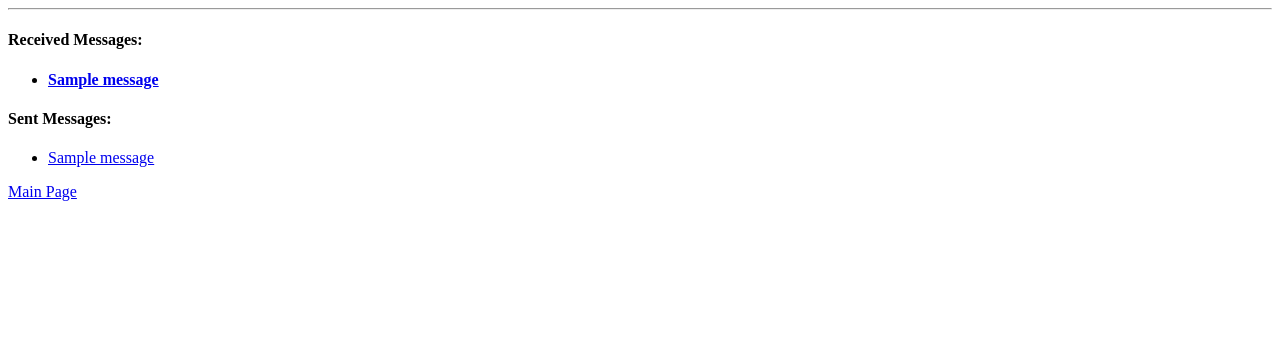
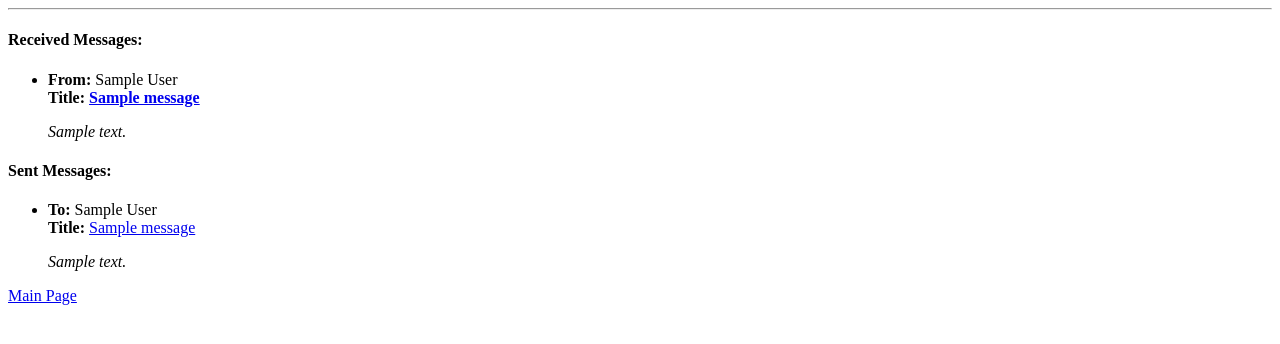
Before and after one commit to Mczepcz/408_warsztaty_II, a PHP site: page /messages.php in a window 1280 px wide. Shown: the top 344 px of the page. Run offline with PHP 8.4, Linux system fonts and the light colour scheme; the visitor is signed in with stand-in values (Sample User, id 1); tables that the repository leaves empty or names only in its code hold one stand-in row (values such as "Sample post").

Commit message:
Way of showing messages was improved

```diff
--- a/index.php
+++ b/index.php
@@ -48,6 +48,7 @@ $connectedUserId = $connectedUser->getId();
         <form method='POST'>
             <label>Your new Entry:</label><br/>
             <textarea name='tweetText' rows ='10' cols='45' maxlength='140' placeholder='Write your short message'></textarea><br/>
+            <p><span>0<span>/140</p>
             <input type="submit" value='Tweet'/>
         </form>
         <br/>
--- a/messages.php
+++ b/messages.php
@@ -22,8 +22,9 @@
 
         $loggedUserId = $_SESSION['loggedUserId'];
 
-        $sqlReceived = "SELECT * FROM Messages WHERE receiver_id = '$loggedUserId'";
-        $sqlSent = "SELECT * FROM Messages WHERE sender_id = '$loggedUserId'";
+
+        $sqlReceived = "SELECT Messages.*, User.full_name FROM Messages JOIN User on Messages.sender_id = User.id WHERE receiver_id = '$loggedUserId'";
+        $sqlSent = "SELECT Messages.*, User.full_name FROM Messages JOIN User on Messages.receiver_id = User.id WHERE sender_id = '$loggedUserId'";
 
         $resultReceived = $conn->query($sqlReceived);
         $resultSent = $conn->query($sqlSent);
@@ -31,14 +32,14 @@
         if($resultReceived->num_rows > 0){
 
             while($rowReceived = $resultReceived->fetch_assoc()){
-                $allReceived[] = [$rowReceived['id'],$rowReceived['title'],$rowReceived['is_read']];
+                $allReceived[] = [$rowReceived['id'],$rowReceived['title'],$rowReceived['is_read'],$rowReceived['full_name'],$rowReceived['text_message']];
             }
         }
 
         if($resultSent->num_rows > 0){
 
             while($rowSent = $resultSent->fetch_assoc()){
-                 $allSent[] = [$rowSent['id'],$rowSent['title'],$rowSent['is_read']];
+                 $allSent[] = [$rowSent['id'],$rowSent['title'],$rowSent['is_read'],$rowSent['full_name'],$rowSent['text_message']];
             }
         }
         ?>
@@ -50,10 +51,20 @@
                     if(count($allReceived)>0){
                         for($i=0; $i<count($allReceived);$i++){
                             if($allReceived[$i][2]){
-                                echo '<li><a href="message_page.php?id='.$allReceived[$i][0].'"><b>'.$allReceived[$i][1].'</b></a></li>';
+                                echo '<li>';
+                                echo '<b>From: </b>'.$allReceived[$i][3].'<br/>';
+                                echo '<b>Title: </b>';
+                                echo '<a href="message_page.php?id='.$allReceived[$i][0].'"><b>'.$allReceived[$i][1].'</b></a>';
+                                echo '<p><i>'.substr($allReceived[$i][4], 0, 30).'</i></p>';
+                                echo '</li>';
                             }
                             else{
-                                echo '<li><a href="message_page.php?id='.$allReceived[$i][0].'">'.$allReceived[$i][1].'</a></li>';
+                                echo '<li>';
+                                echo '<b>From: </b>'.$allReceived[$i][3].'<br/>';
+                                echo '<b>Title: </b>';
+                                echo '<a href="message_page.php?id='.$allReceived[$i][0].'">'.$allReceived[$i][1].'</a>';
+                                echo '<p><i>'.substr($allReceived[$i][4], 0, 30).'</i></p>';
+                                echo '</li>';
                             }
                         }
                     }
@@ -69,7 +80,12 @@
                     <?php
                     if(count($allSent)>0){
                         for($i=0; $i<count($allSent);$i++){
-                            echo '<li><a href="message_page.php?id='.$allSent[$i][0].'&tag=s">'.$allSent[$i][1].'</a></li>';
+                            echo '<li>';
+                            echo '<b>To: </b>'.$allSent[$i][3].'<br/>';
+                            echo '<b>Title: </b>';
+                            echo '<a href="message_page.php?id='.$allSent[$i][0].'">'.$allSent[$i][1].'</a>';
+                            echo '<p><i>'.substr($allSent[$i][4], 0, 30).'</i></p>';
+                            echo '</li>';
                         }
                     }
                     else{
--- a/tweet_page.php
+++ b/tweet_page.php
@@ -61,6 +61,7 @@
             <form method='POST'>
                 <label>Leave a comment:</label><br/>
                 <textarea name='comment' rows ='5' cols='20' maxlength='60' placeholder='Write your comment'></textarea><br/>
+                 <p><span>0<span>/60</p>
                 <input type="submit" value='Comment'/>
             </form>
             <br/>
```
